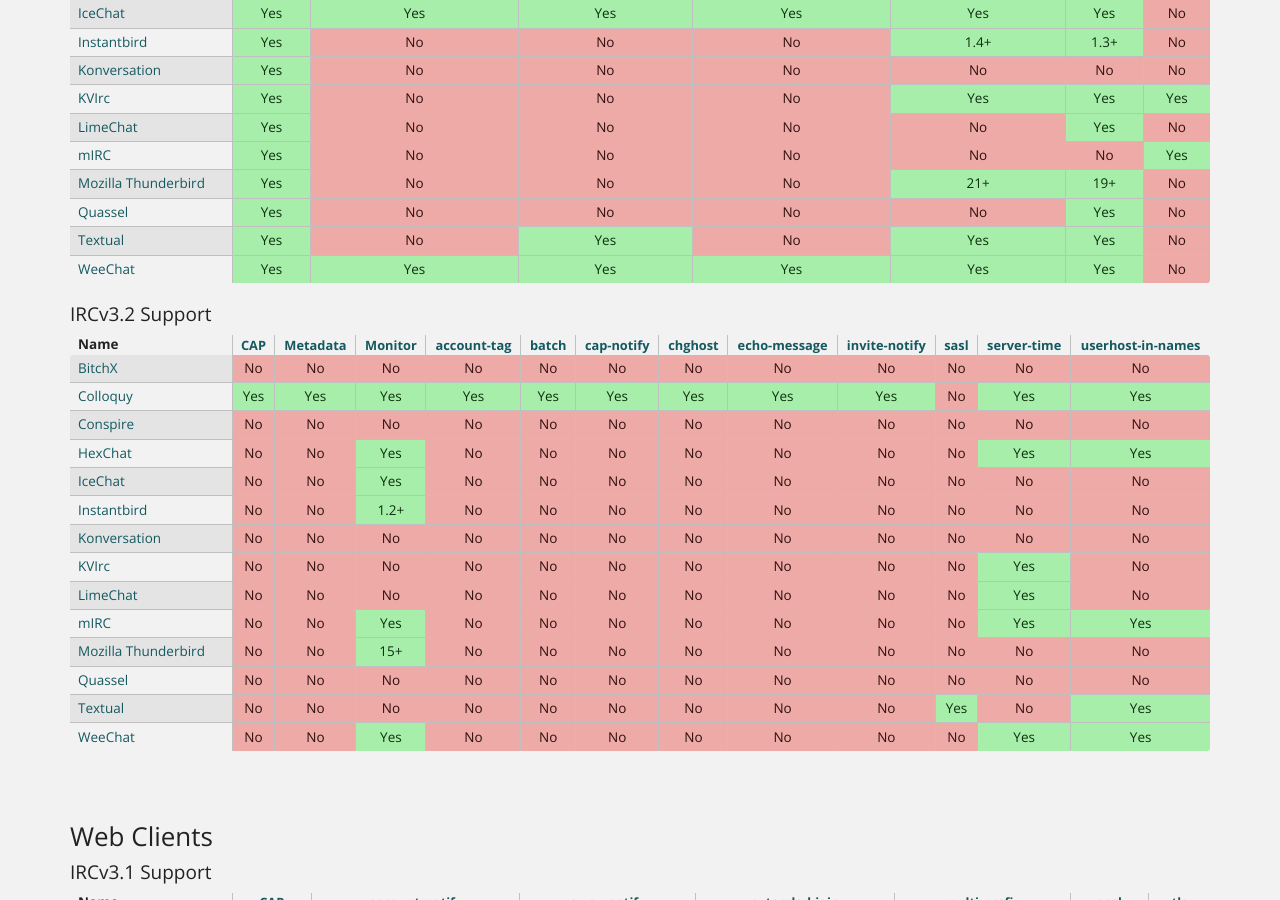
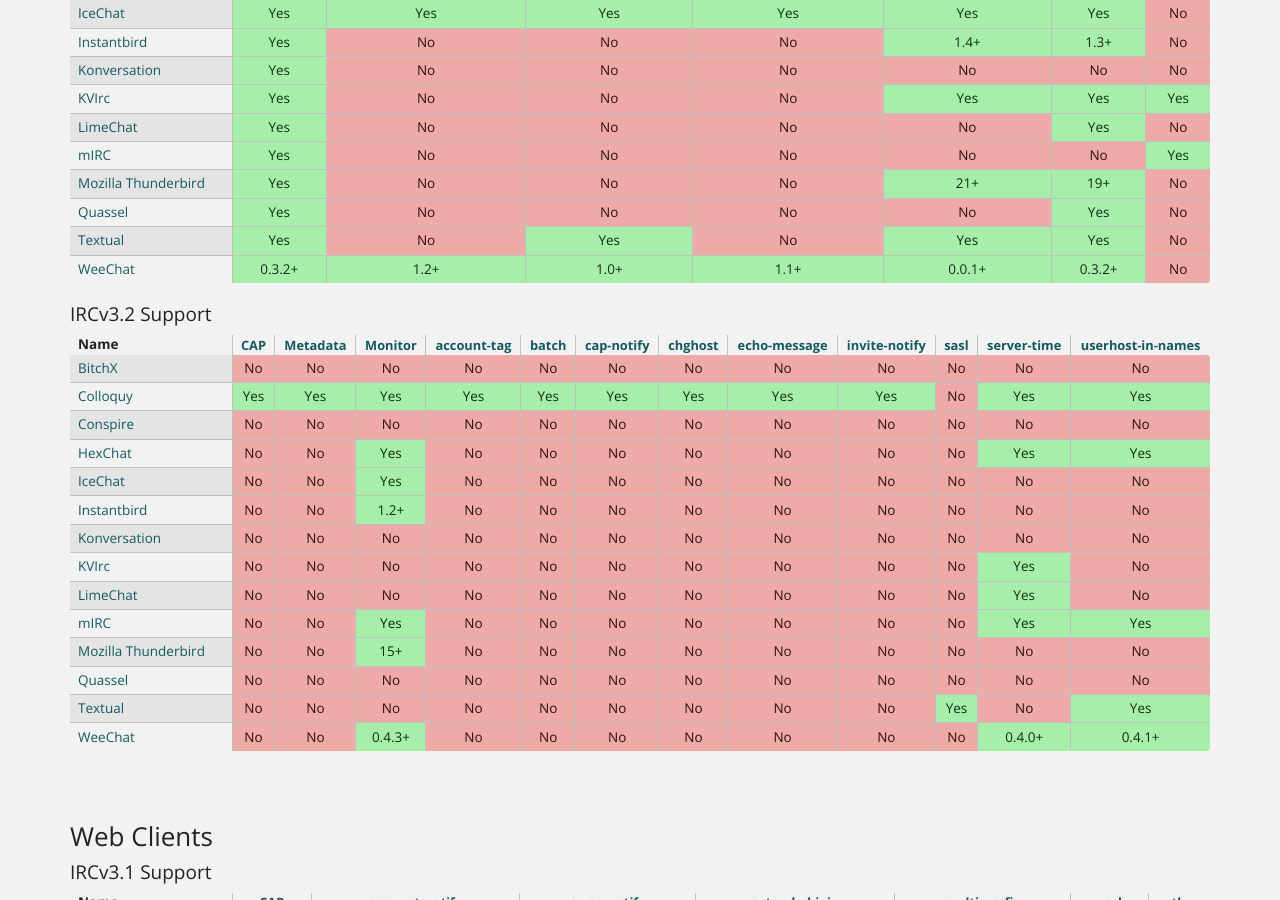
Before and after one commit to ircv3/ircv3.github.io, a Jekyll site: the page built from software/clients.md, in a window 1280 px wide and 900 px high, scrolled down 578 px. Built offline with Jekyll 4.4.1, drawn with Linux system fonts in a browser that asks for light colours.

Commit message:
so_clients.yml: add WeeChat version numbers
I think seeing when different capabilities were added at glance can be
interesting.

Source: https://weechat.org/files/changelog/ChangeLog-devel.html

I also changed WeeChat homepage to https as I think it's not enough big
change to deserve it's own commit.

```diff
--- a/_data/sw_clients.yml
+++ b/_data/sw_clients.yml
@@ -135,19 +135,19 @@
           - sasl
           - userhost-in-names
     - name: WeeChat
-      link: http://www.weechat.org
+      link: https://weechat.org
       support:
         v3.1:
-          - cap
-          - account-notify
-          - away-notify
-          - extended-join
-          - multi-prefix
-          - sasl
+          cap: 0.3.2+
+          account-notify: 1.2+
+          away-notify: 1.0+
+          extended-join: 1.1+
+          multi-prefix: 0.0.1+
+          sasl: 0.3.2+
         v3.2:
-          - monitor
-          - server-time
-          - userhost-in-names
+          monitor: 0.4.3+
+          server-time: 0.4.0+
+          userhost-in-names: 0.4.1+
 
 - name: Web Clients
   software:
```
